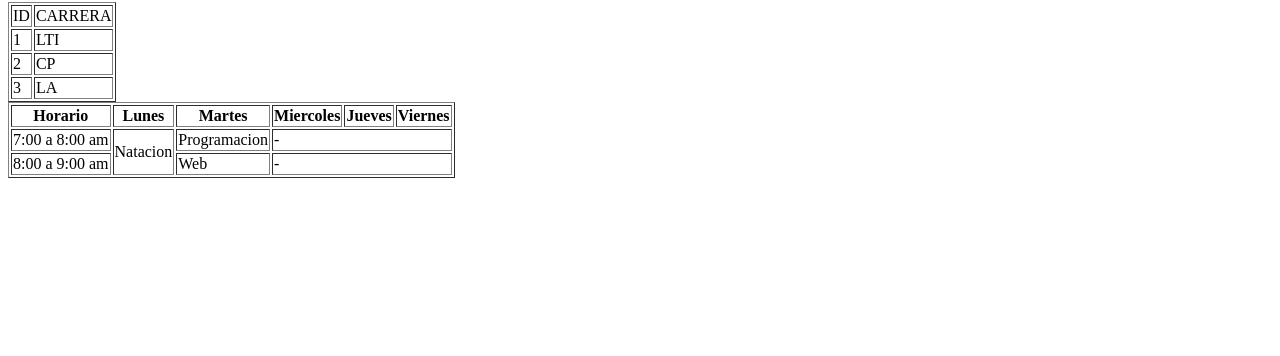
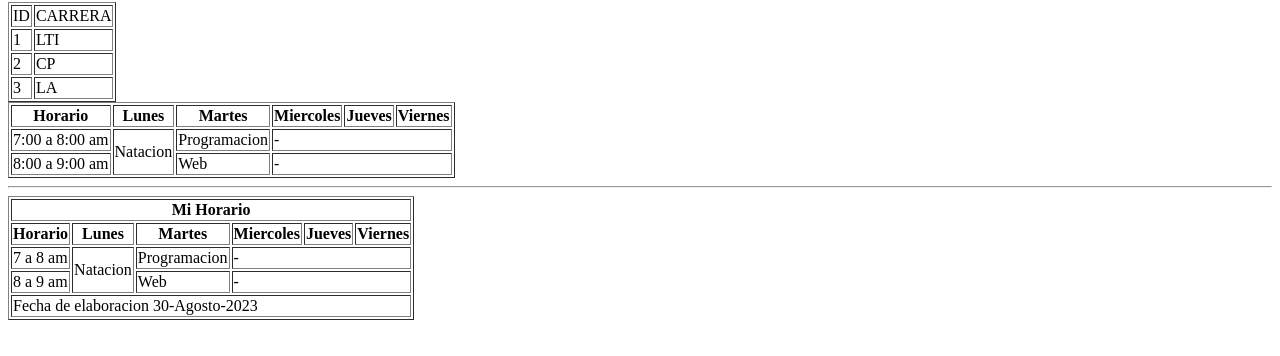
Before and after one commit to jxxlio17/grupo513008, a plain HTML site: page index.html in a window 1280 px wide. Shown: the part 78-434 px from the top of the page. Drawn offline with Linux system fonts and the light colour scheme.

Commit message:
nuevas tablas

```diff
--- a/index.html
+++ b/index.html
@@ -52,6 +52,42 @@
 
         </tr>
     </table>
+    <hr>
+    <!-- Tabla con etiquetas tbody,thead y tfoot -->
+    <table border="1">
+        <thead>
+            <tr>
+                <th colspan="6">Mi Horario
+
+                </th>
+            </tr>
+            <th>Horario</th>
+            <th>Lunes</th>
+            <th>Martes</th>
+            <th>Miercoles</th>
+            <th>Jueves</th>
+            <th>Viernes</th>
+        </thead>
+        <tbody>
+            <tr>
+                <td>7 a 8 am</td>
+                <td rowspan="2">Natacion</td>
+                <td>Programacion</td>
+                <td colspan="3">-</td>
+            </tr>
+            <tr>
+                <td>8 a 9 am</td>
+                <td>Web</td>
+                <td colspan="3">-</td>
+            </tr>
+        </tbody>
+        <tfoot>
+            <tr>
+                <td colspan="6"> Fecha de elaboracion 30-Agosto-2023
+                </td>
+            </tr>
+        </tfoot>
+    </table>
 
 </body>
 </html>
```
